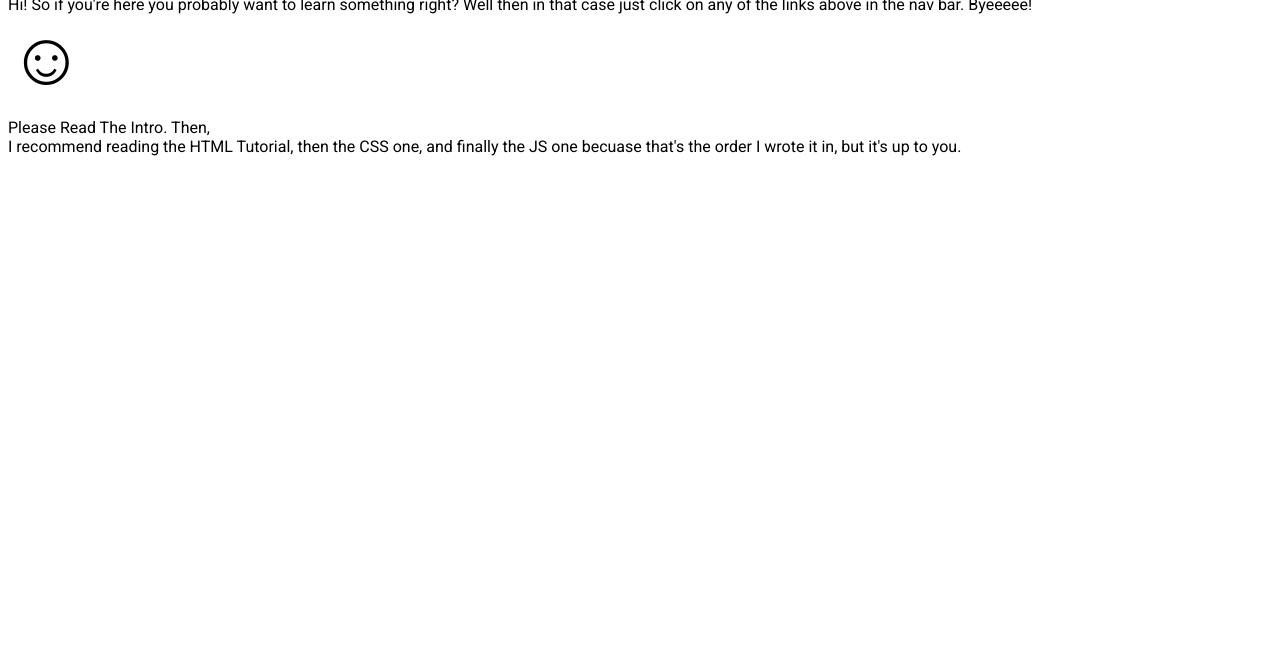
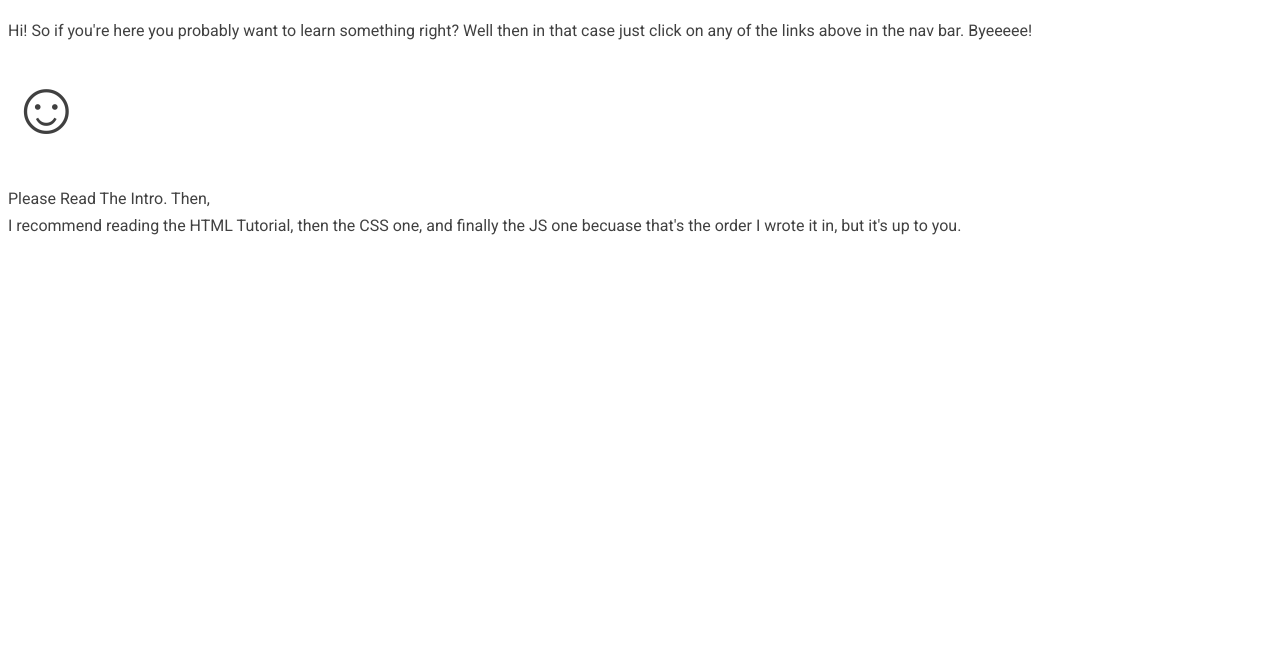
Before and after one commit to sean-7777/The-Ultimate-Web-Development-Tutorial, a plain HTML site: page index.html in a window 1280 px wide. Shown: the part 141-800 px from the top of the page. Drawn offline with Linux system fonts and the light colour scheme.

Commit message:
Update index.html

```diff
--- a/index.html
+++ b/index.html
@@ -7,7 +7,15 @@
 	<title>The Ultimate Web Development Tutorial - Home</title>
 	<style> @import url('https://fonts.googleapis.com/css2?family=Roboto&display=swap'); </style>
 	<style>
-		body {font-family: 'Roboto', sans-serif;}
+		body {
+			font-family: 'Roboto', sans-serif;
+			color: rgba(0,0,0,.75);
+			font-size: 16px;
+			font-variant-ligatures: common-ligatures;
+			line-height: 1.67;
+    			-webkit-font-smoothing: antialiased;
+
+		}
 
 		ul {
 			list-style-type: none;
```
